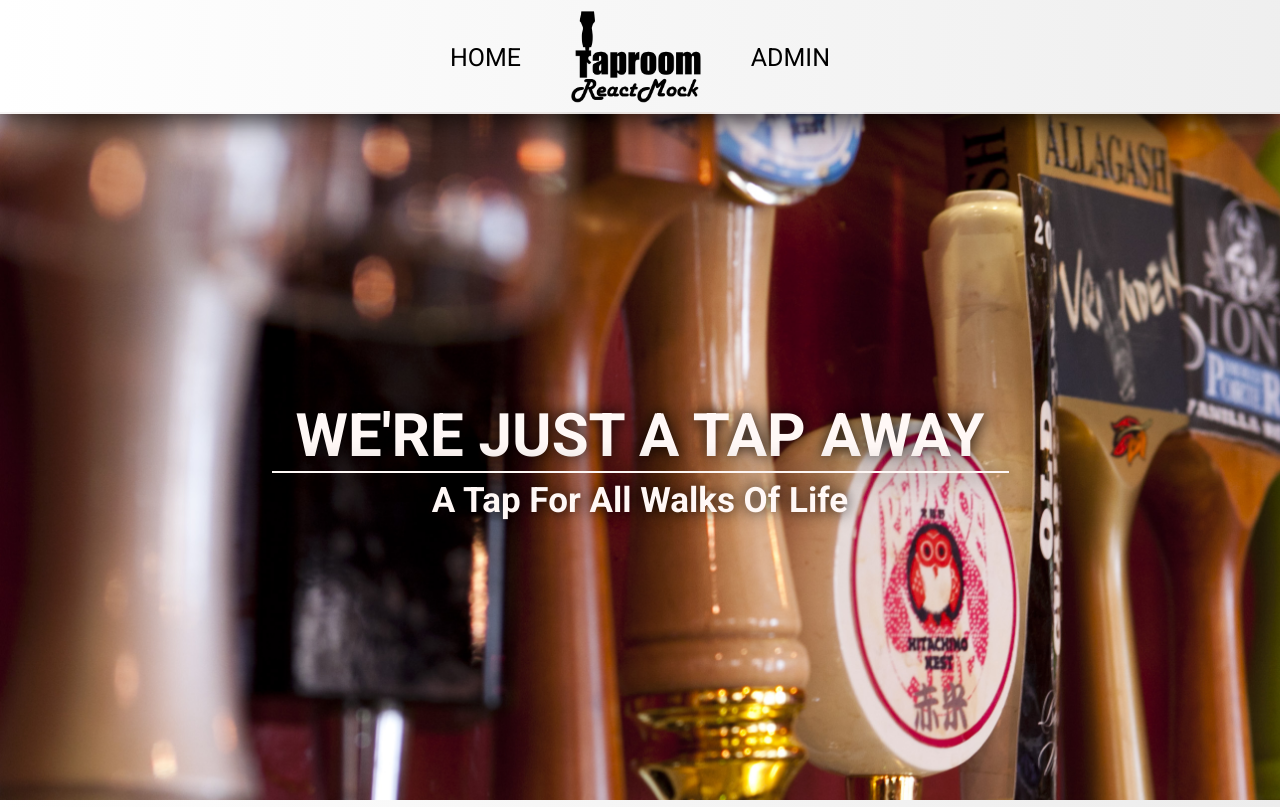
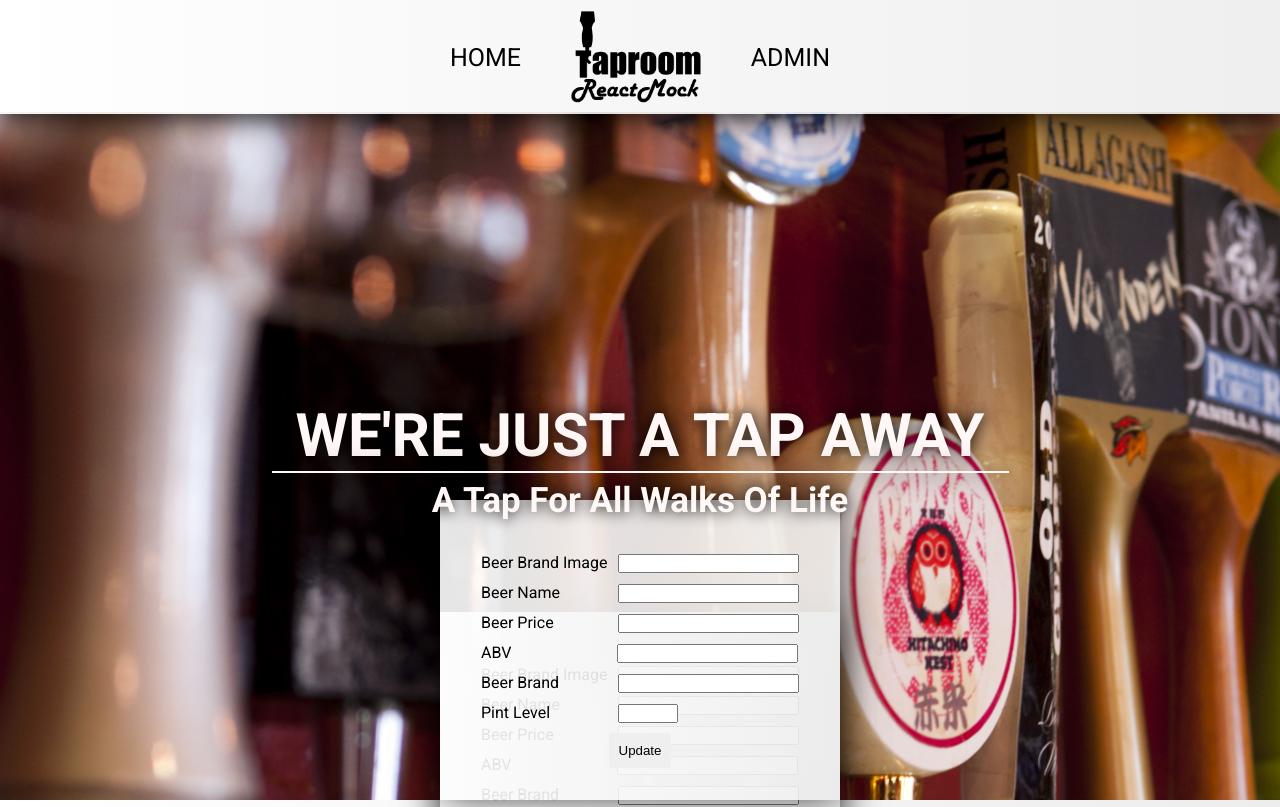
Before and after one commit to hassan-a-alkhalifah/taproom-react-mock, a React app: page /#/ in a window 1280 px wide. Shown: the top 807 px of the page. Built offline with nearby package versions, Linux system fonts and the light colour scheme.

Commit message:
add initial styles

```diff
--- a/src/components/TapEditPopUpModal.jsx
+++ b/src/components/TapEditPopUpModal.jsx
@@ -1,9 +1,120 @@
 import React from 'react';
 
 function TapEditPopUpModal() {
+
+  let _beerBrandImage = null;
+  let _beerName = null;
+  let _beerPrice = null;
+  let _beerABV = null;
+  let _beerBrand = null;
+  let _pintLevel = null;
+
+  const tapEditPopUpModalStyles = {
+    width: '400px',
+    height: '300px',
+    position: 'absolute',
+    top: '112',
+    right: '0',
+    bottom: '0',
+    left: '0',
+    display: 'flex',
+    justifyContent: 'center',
+    alignItems: 'center',
+    background: 'linear-gradient(to right, rgba(255,255,255,0.9) 0%, rgba(246,246,246,0.9) 47%, rgba(237,237,237,0.9) 100%)',
+    boxShadow: '0px 0px 37px -2px rgba(0,0,0,0.75)',
+    margin: 'auto',
+  }
+  const formStyles = {
+    display: 'flex',
+    flexDirection: 'column',
+    alignItems: 'flex-start',
+    marginTop: '20px'
+  };
+  const updateButtonStyles = {
+    padding: '10px',
+    borderRadius: '4px',
+    border: 'none',
+    margin: '0 auto'
+  };
+
   return(
-    <div>
-      test
+    <div style={tapEditPopUpModalStyles}>
+      <style jsx>{`
+          form div {
+            margin-bottom: 10px;
+          }
+          form div:nth-child(1) label{
+            margin-right: 10px;
+          }
+          form div:nth-child(2) label{
+            margin-right: 58px;
+          }
+          form div:nth-child(3) label{
+            margin-right: 64px;
+          }
+          form div:nth-child(4) label{
+            margin-right: 106px;
+          }
+          form div:nth-child(5) label{
+            margin-right: 59px;
+          }
+          form div:nth-child(6) label{
+            margin-right: 68px;
+          }
+      `}</style>
+      <form style={formStyles}>
+        <div>
+          <label for='beer-brand-image'>Beer Brand Image</label>
+          <input
+             type='text'
+             id='beer-brand-image'
+             ref={(input) => {_beerBrandImage = input;}}
+          />
+        </div>
+        <div>
+          <label for='beer-name'>Beer Name</label>
+          <input
+            type='text'
+            id='beer-name'
+            ref={(input) => {_beerName = input;}}
+          />
+        </div>
+        <div>
+          <label for='beer-price'>Beer Price</label>
+          <input
+            type='text'
+            id='beer-price'
+            ref={(input) => {_beerPrice = input;}}
+          />
+        </div>
+        <div>
+          <label for='beer-ABV'>ABV</label>
+          <input
+            type='text'
+            id='beer-ABV'
+            ref={(input) => {_beerABV = input;}}
+          />
+        </div>
+        <div>
+          <label for='beer-brand'>Beer Brand</label>
+          <input
+            type='text'
+            id='beer-brand'
+            ref={(input) => {_beerBrand = input;}}
+          />
+        </div>
+        <div>
+          <label for='pint-level'>Pint Level</label>
+          <input
+            type='number'
+            id='pint-level'
+            min='0'
+            max='100'
+            ref={(input) => {_pintLevel = input;}}
+          />
+        </div>
+        <button style={updateButtonStyles} type='submit'>Update</button>
+      </form>
     </div>
   );
 }
```
